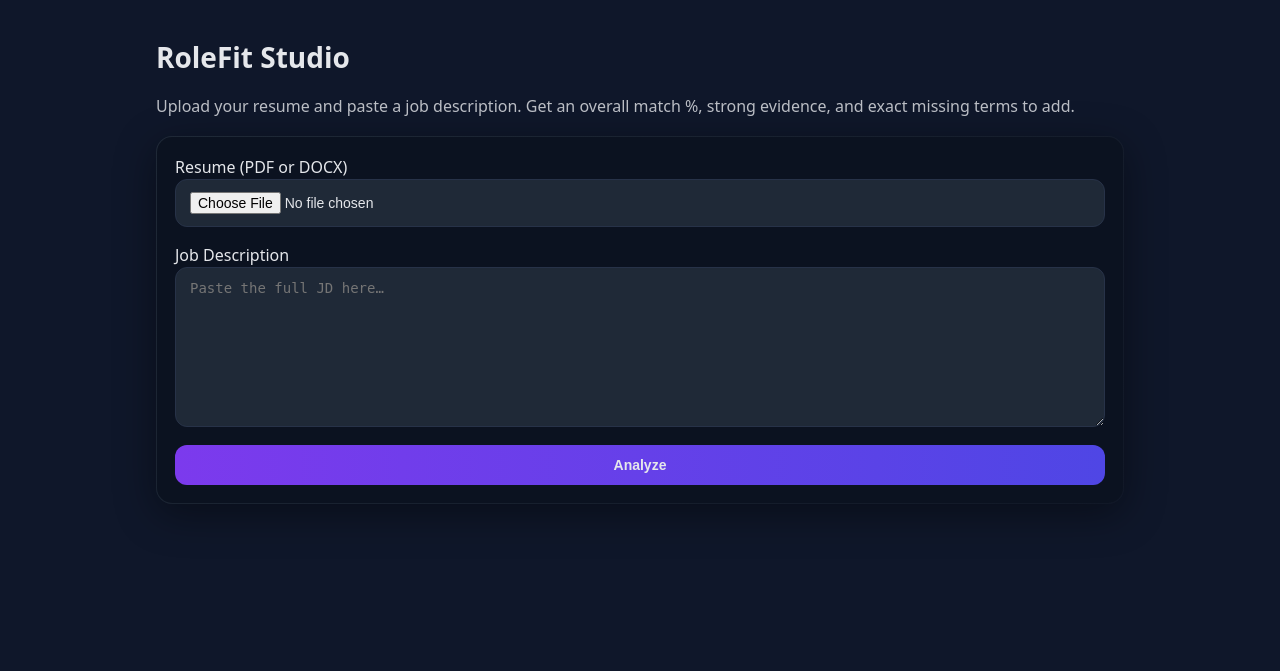
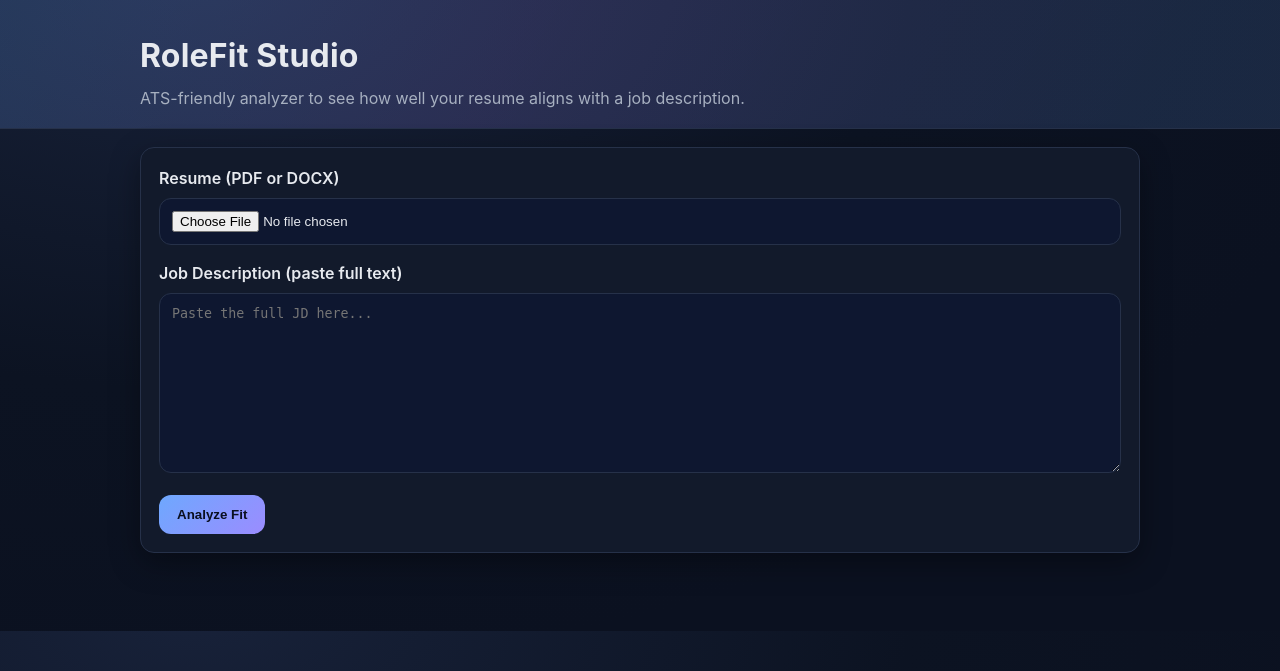
Before and after one commit to pg611/Rolefit-Studio, a Flask app: page / in a window 1280 px wide. Shown: the top 671 px of the page. Run offline with Flask 3, Linux system fonts and the light colour scheme.

Commit message:
Update index.html

```diff
--- a/templates/index.html
+++ b/templates/index.html
@@ -1,142 +1,221 @@
-<!doctype html>
+<!DOCTYPE html>
 <html lang="en">
 <head>
-  <meta charset="utf-8"/>
-  <meta name="viewport" content="width=device-width, initial-scale=1"/>
+  <meta charset="UTF-8" />
   <title>RoleFit Studio — Resume ↔ JD Analyzer</title>
+  <meta name="viewport" content="width=device-width, initial-scale=1" />
   <style>
-    :root { --bg:#0f172a; --card:#111827; --accent:#7c3aed; --soft:#1f2937; --text:#e5e7eb; }
-    *{box-sizing:border-box} body{margin:0;background:var(--bg);color:var(--text);font:16px/1.5 system-ui,Segoe UI,Roboto,Arial}
-    .wrap{max-width:1000px;margin:32px auto;padding:0 16px}
-    .title{font-weight:800;font-size:28px;margin:4px 0 16px}
-    .sub{opacity:.8;margin-bottom:18px}
-    .card{background:linear-gradient(180deg,#0b1220, #0b1220) padding-box,
-           linear-gradient(135deg, #1f2937, #111827) border-box;border:1px solid transparent;
-           border-radius:16px; box-shadow:0 10px 40px rgba(0,0,0,.4); padding:18px}
-    .row{display:grid;grid-template-columns:1fr 1fr;gap:16px}
-    form .row{grid-template-columns:1fr}
-    input[type=file], textarea, button{
-      width:100%;border:1px solid #273248;background:var(--soft);color:var(--text);
-      border-radius:12px;padding:12px 14px;font-size:14px
+    :root{
+      --bg: #0b1220;
+      --fg: #e7eaef;
+      --muted:#a7b0c0;
+      --card:#121a2b;
+      --accent:#6ea8fe;
+      --accent-2:#9b8cff;
+      --border:#263149;
+      --chip:#1b2540;
+      --shadow: 0 10px 30px rgba(0,0,0,.35);
+      --radius: 14px;
     }
-    textarea{min-height:160px;resize:vertical}
-    button{background:linear-gradient(90deg,#7c3aed,#4f46e5);border:none;font-weight:700;cursor:pointer}
-    button:hover{filter:brightness(1.05)}
-    .badge{display:inline-block;padding:6px 10px;border-radius:999px;background:#111827;border:1px solid #273248;font-size:13px}
-    .ok{color:#10b981}.warn{color:#f59e0b}.err{color:#ef4444}
+    *{ box-sizing: border-box; }
+    body{
+      margin:0; background: radial-gradient(1200px 700px at 15% -5%, #18223a 0, #0c1322 60%, #0b1120 100%), var(--bg);
+      color:var(--fg); font-family: Inter, system-ui, -apple-system, Segoe UI, Roboto, Arial, sans-serif;
+      line-height:1.5; padding-bottom:60px;
+    }
+    header{
+      padding:32px 20px 18px;
+      background: linear-gradient(120deg, rgba(110,168,254,.2), rgba(155,140,255,.18) 40%, rgba(110,168,254,.15) 90%);
+      border-bottom:1px solid var(--border);
+    }
+    .wrap{ max-width: 1040px; margin: 0 auto; padding: 0 20px; }
+    h1{ margin:0 0 6px; font-weight:750; letter-spacing:.2px; }
+    .tagline{ color:var(--muted); margin-top:4px; }
 
-    /* tabs */
-    .tabs{margin-top:16px}
-    .tab-buttons{display:flex;gap:8px;flex-wrap:wrap}
-    .tab-buttons button{background:#0b1020;border:1px solid #273248}
-    .tab-buttons button.active{background:var(--accent)}
-    .tab{display:none;margin-top:12px}
-    .tab.active{display:block}
+    .card{
+      background: var(--card);
+      border:1px solid var(--border);
+      border-radius: var(--radius);
+      box-shadow: var(--shadow);
+      padding:18px;
+      margin:18px 0;
+    }
+    label{ font-weight:600; display:block; margin-bottom:8px; }
+    input[type="file"], textarea{
+      width:100%; border:1px solid var(--border); background:#0e1730; color:var(--fg);
+      border-radius:12px; padding:12px; outline:none;
+    }
+    textarea{ min-height:180px; resize:vertical; }
+    .btn{
+      padding:12px 18px; border:none; border-radius:12px; cursor:pointer; color:#0a0f1f; font-weight:700;
+      background: linear-gradient(135deg, var(--accent), var(--accent-2));
+      transition: transform .05s ease;
+    }
+    .btn:hover{ transform: translateY(-1px); }
 
-    .list{margin:0;padding-left:20px}
-    .note{margin:10px 0;padding:10px 12px;border-radius:10px;background:#1f2937;border:1px dashed #334155}
-    pre{white-space:pre-wrap;word-break:break-word;background:#0a0f1e;border:1px solid #273248;padding:12px;border-radius:12px}
-    .header{display:flex;gap:8px;align-items:center;justify-content:space-between;flex-wrap:wrap}
+    .score-banner{
+      display:flex; align-items:center; gap:16px; margin-top:4px;
+    }
+    .score-circle{
+      width:92px; height:92px; border-radius:50%;
+      background: conic-gradient(var(--accent), var(--accent-2));
+      display:grid; place-items:center; color:#0b1120; font-size:20px; font-weight:900;
+      box-shadow: 0 6px 22px rgba(110,168,254,.28);
+    }
+    .score-circle > span{
+      background:#fff; color:#0b1120; padding:10px 12px; border-radius:50%;
+      min-width:72px; text-align:center; font-variant-numeric: tabular-nums;
+    }
+    .muted{ color:var(--muted); }
+
+    /* Tabs */
+    .tabs{ margin-top:10px; }
+    .tabbar{
+      display:flex; gap:8px; border-bottom:1px solid var(--border);
+      padding:0 6px; overflow:auto; scrollbar-width:none;
+    }
+    .tabbar::-webkit-scrollbar{ display:none; }
+    .tabbtn{
+      appearance:none; background:none; border:none; color:var(--muted); padding:12px 10px; font-weight:700; cursor:pointer;
+      border-bottom:2px solid transparent; transition:color .15s ease, border-color .15s ease;
+    }
+    .tabbtn.active{ color:var(--fg); border-color:var(--accent); }
+    .tabpanes{ padding:14px 6px; }
+    .pane{ display:none; }
+    .pane.active{ display:block; }
+
+    /* Evidence list */
+    ol{ margin: 10px 0 0 20px; }
+    .snippet{
+      white-space: pre-wrap; background:var(--chip); border:1px solid var(--border); border-radius:12px; padding:12px; margin-top:8px;
+    }
+    .chip{
+      display:inline-block; padding:4px 10px; border-radius:999px; background:#122046; border:1px solid var(--border);
+      color:#cfe0ff; font-weight:700; font-size:12px; margin-right:8px;
+    }
+    details{
+      background:#0f1831; border:1px solid var(--border); border-radius:12px; padding:10px 12px; margin-top:10px;
+    }
+    summary{ cursor:pointer; font-weight:700; }
+    ul{ margin:8px 0 0 18px; }
   </style>
 </head>
 <body>
+  <header>
     <div class="wrap">
-  <div class="header">
+      <h1>RoleFit Studio</h1>
+      <div class="tagline">ATS-friendly analyzer to see how well your resume aligns with a job description.</div>
+    </div>
+  </header>
+
+  <main class="wrap">
+    <form class="card" method="POST" enctype="multipart/form-data">
+      <div style="display:grid; gap:16px;">
         <div>
-      <div class="title">RoleFit Studio</div>
-      <div class="sub">Upload your resume and paste a job description. Get an overall match %, strong evidence, and exact missing terms to add.</div>
+          <label for="resume">Resume (PDF or DOCX)</label>
+          <input type="file" id="resume" name="resume" accept=".pdf,.docx" required />
         </div>
+        <div>
+          <label for="job_description">Job Description (paste full text)</label>
+          <textarea id="job_description" name="job_description" placeholder="Paste the full JD here..." required></textarea>
+        </div>
+        <div>
+          <button class="btn" type="submit">Analyze Fit</button>
+        </div>
+      </div>
+    </form>
+
     {% if analysis_results %}
-      <div class="badge">Overall JD Match: <b>{{ analysis_results.overall_pct }}%</b></div>
-    {% endif %}
+      <section class="card">
+        <h2 style="margin-top:0;">Overall Role Fit</h2>
+        <div class="score-banner">
+          <div class="score-circle"><span>{{ analysis_results.overall_score|round(1) }}%</span></div>
+          <div class="muted">
+            Your resume’s overall semantic alignment to this JD (higher is better).<br>
+            Tip: strengthen domain terms and tools mentioned in the JD to raise this score.
+          </div>
         </div>
 
-  {% if warming_note %}
-    <div class="note warn">{{ warming_note }}</div>
-  {% endif %}
-
-  <div class="card">
-    <form method="post" enctype="multipart/form-data">
-      <div class="row">
-        <div>
-          <label>Resume (PDF or DOCX)</label>
-          <input type="file" name="resume" required>
-        </div>
-        <div>
-          <label>Job Description</label>
-          <textarea name="job_description" placeholder="Paste the full JD here…" required></textarea>
-        </div>
-      </div>
-      <div style="margin-top:12px">
-        <button type="submit">Analyze</button>
-      </div>
-    </form>
+        <div class="tabs">
+          <div class="tabbar">
+            <button class="tabbtn active" data-tab="t1">Highlights (Best-Matching Sections)</button>
+            <button class="tabbtn" data-tab="t2">Missing Terms</button>
+            <button class="tabbtn" data-tab="t3">Matched Terms</button>
+            <button class="tabbtn" data-tab="t4">Extracted Resume</button>
           </div>
 
-  {% if analysis_results %}
-    <div class="card" style="margin-top:16px">
-      <div class="tabs">
-        <div class="tab-buttons">
-          <button class="active" data-tab="evidence">Strongest Evidence</button>
-          <button data-tab="missing">Missing JD Terms</button>
-          <button data-tab="matched">Matched JD Terms</button>
-          <button data-tab="resume">Extracted Resume</button>
-        </div>
-
-        <div id="evidence" class="tab active">
-          <h3>Top Matching Evidence from Your Resume</h3>
-          <ol class="list">
+          <div class="tabpanes">
+            <!-- t1: Highlights -->
+            <div id="t1" class="pane active">
+              <p class="muted">Top sections of your resume that best support the JD.</p>
+              <ol>
                 {% for m in analysis_results.top_matches %}
-              <li><b>{{ m.pct }}%</b> — {{ m.text }}</li>
+                  <li>
+                    <span class="chip">{{ (m.score * 100) | round(1) }}% fit</span>
+                    <div class="snippet">{{ m.text }}</div>
+                  </li>
                 {% endfor %}
               </ol>
             </div>
 
-        <div id="missing" class="tab">
-          <h3>JD Keyword Coverage (Exact Match)</h3>
-          <div class="badge">Coverage: <b>{{ coverage_results.coverage_pct }}%</b> ({{ coverage_results.matched_count }}/{{ coverage_results.total_terms }})</div>
-          <div class="note">Add naturally in context; avoid keyword stuffing.</div>
-          {% if coverage_results.missing %}
-            <ul class="list">
+            <!-- t2: Missing Terms -->
+            {% if coverage_results %}
+            <div id="t2" class="pane">
+              <p class="muted">Terms/phrases from the JD not found in your resume (exact text). Add naturally—avoid stuffing.</p>
+              <details open>
+                <summary>Missing Terms</summary>
+                <ul>
                   {% for t in coverage_results.missing %}
                     <li>{{ t }}</li>
                   {% endfor %}
                 </ul>
-          {% else %}
-            <div class="ok">Nice! Nothing obvious missing.</div>
+              </details>
+            </div>
             {% endif %}
-        </div>
 
-        <div id="matched" class="tab">
-          <h3>Matched JD Terms (Exact Presence)</h3>
-          {% if coverage_results.matched %}
-            <ul class="list">
+            <!-- t3: Matched Terms -->
+            {% if coverage_results %}
+            <div id="t3" class="pane">
+              <p class="muted">Terms/phrases from the JD already present in your resume.</p>
+              <details open>
+                <summary>Matched Terms</summary>
+                <ul>
                   {% for t in coverage_results.matched %}
                     <li>{{ t }}</li>
                   {% endfor %}
                 </ul>
-          {% else %}
-            <div class="warn">No matches detected — check resume parsing.</div>
+              </details>
+            </div>
             {% endif %}
-        </div>
 
-        <div id="resume" class="tab">
-          <h3>Your Extracted Resume Text</h3>
-          <pre>{{ extracted_text }}</pre>
-        </div>
-      </div>
+            <!-- t4: Extracted Resume -->
+            {% if extracted_text %}
+            <div id="t4" class="pane">
+              <p class="muted">Raw text we extracted from your uploaded resume (for transparency/troubleshooting).</p>
+              <details open>
+                <summary>Show/Hide Resume Text</summary>
+                <div class="snippet">{{ extracted_text }}</div>
+              </details>
             </div>
             {% endif %}
           </div>
+        </div>
+      </section>
+    {% endif %}
+  </main>
 
   <script>
-  document.querySelectorAll('.tab-buttons button').forEach(btn=>{
-    btn.addEventListener('click', ()=>{
-      document.querySelectorAll('.tab-buttons button').forEach(b=>b.classList.remove('active'));
-      document.querySelectorAll('.tab').forEach(t=>t.classList.remove('active'));
-      btn.classList.add('active');
-      document.getElementById(btn.dataset.tab).classList.add('active');
-    })
+    // simple tab controller
+    const btns = document.querySelectorAll('.tabbtn');
+    const panes = document.querySelectorAll('.pane');
+    btns.forEach(b=>{
+      b.addEventListener('click', ()=>{
+        btns.forEach(x=>x.classList.remove('active'));
+        panes.forEach(p=>p.classList.remove('active'));
+        b.classList.add('active');
+        const id = b.dataset.tab;
+        document.getElementById(id).classList.add('active');
+      });
     });
   </script>
 </body>
```
Lines whose indentation alone changed are shown as unchanged.
